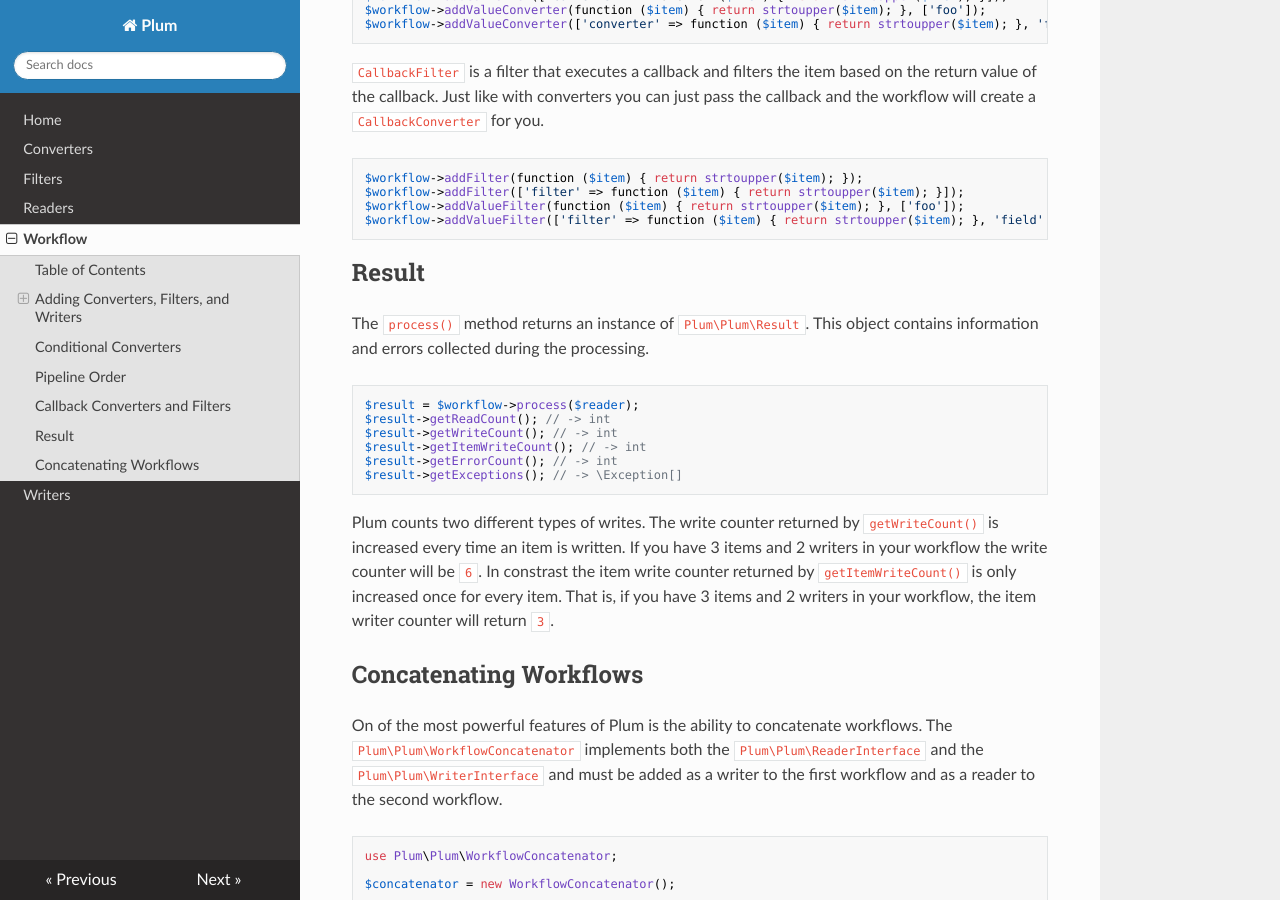
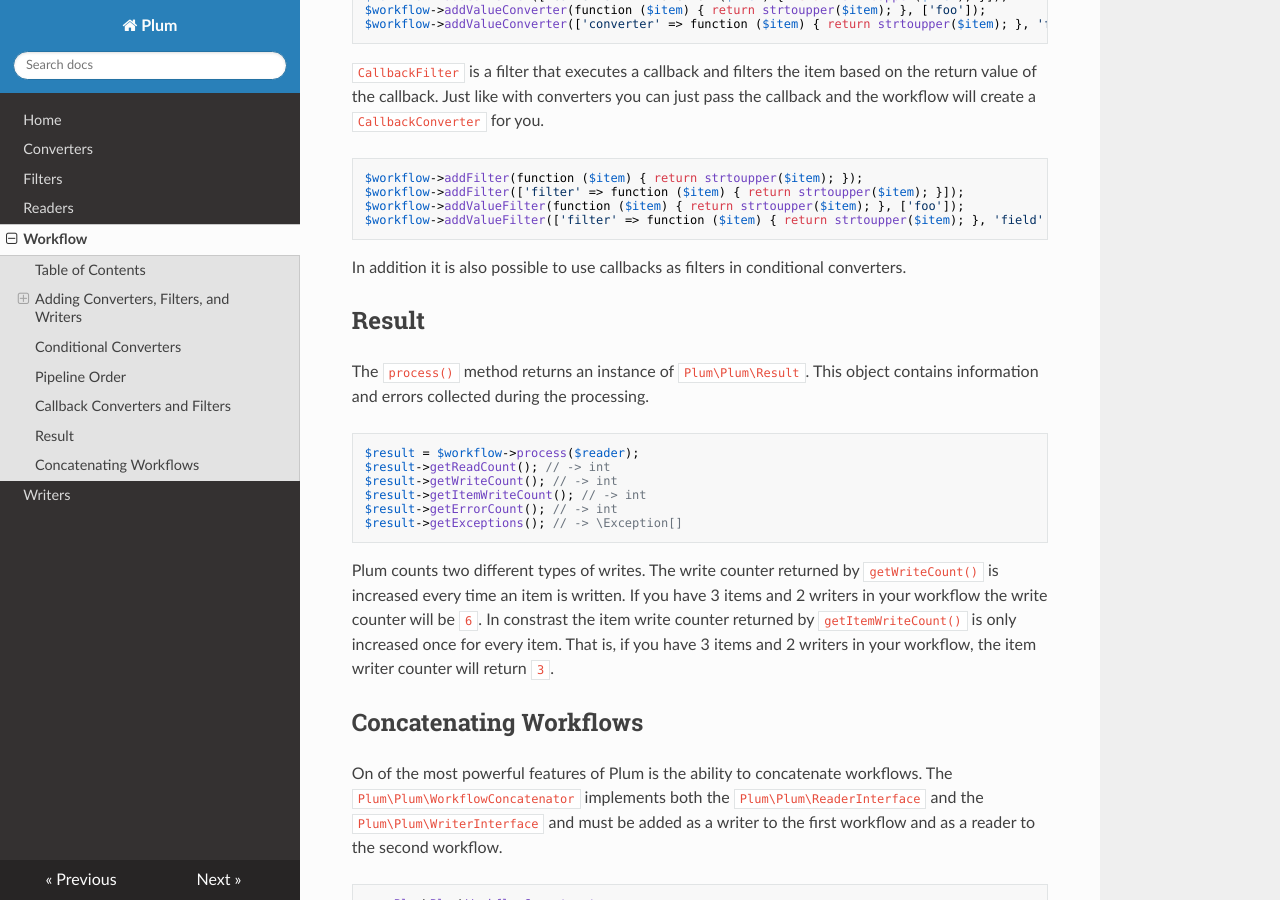
Before and after one commit to plumphp/plum, an MkDocs documentation site: the page built from docs/workflow.md, in a window 1280 px wide and 900 px high, scrolled down 2261 px. Built offline with MkDocs 1.6.1, drawn with Linux system fonts in a browser that asks for light colours; nearby versions of some CDN libraries.

Commit message:
Update docs about callback converters

````diff
--- a/docs/workflow.md
+++ b/docs/workflow.md
@@ -135,6 +135,8 @@ $workflow->addValueFilter(function ($item) { return strtoupper($item); }, ['foo'
 $workflow->addValueFilter(['filter' => function ($item) { return strtoupper($item); }, 'field' => ['foo']]);
 ```
 
+In addition it is also possible to use callbacks as filters in conditional converters.
+
 
 Result
 ------
````
